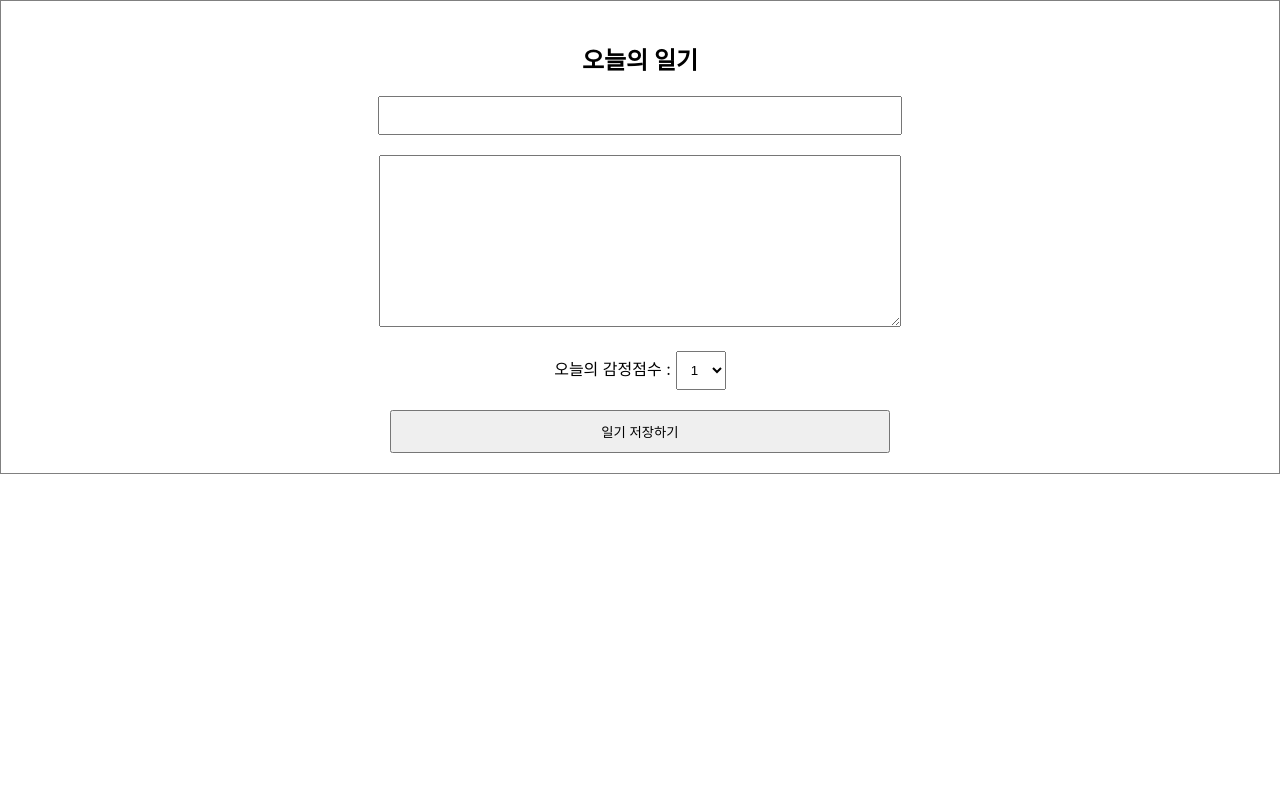
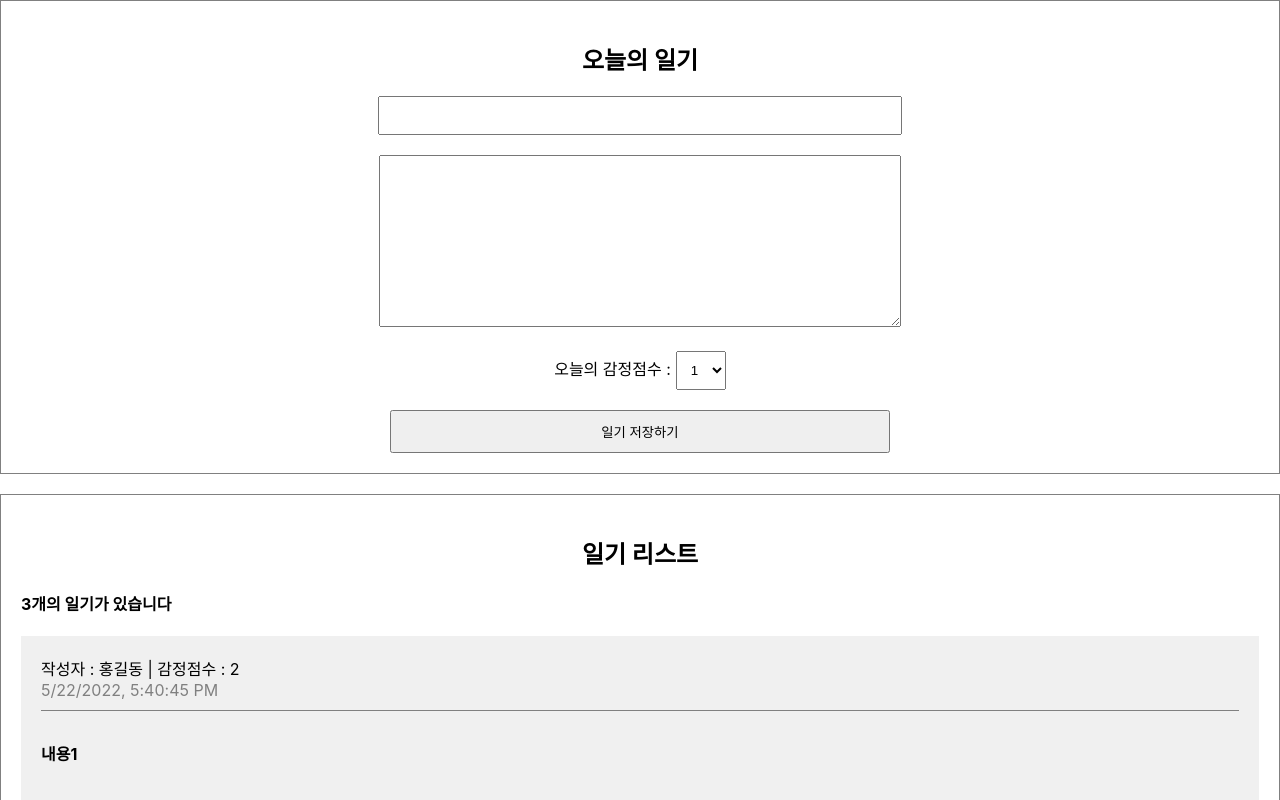
Before and after one commit to lyeo72/simpleDiary, a React (Create React App) app: page / in a window 1280 px wide. Shown: the top 800 px of the page. Built offline with nearby package versions, Linux system fonts and the light colour scheme.

Commit message:
리스트 렌더링

```diff
--- a/src/App.css
+++ b/src/App.css
@@ -26,3 +26,38 @@ textarea {
   padding: 10px;
   cursor: pointer;
 }
+
+/* list */
+
+.DiaryList {
+  border: 1px solid gray;
+  margin-top: 20px;
+  padding: 20px;
+}
+
+.DiaryList h2 {
+  text-align: center;
+}
+
+/* item */
+.DiaryItem {
+  background-color: rgb(240, 240, 240);
+  padding: 20px;
+  margin-top: 20px;
+}
+
+.DiaryItem .info {
+  border-bottom: 1px solid gray;
+  padding-bottom: 10px;
+  margin-bottom: 10px;
+}
+
+.DiaryItem .date {
+  color: gray;
+}
+
+.DiaryItem .contnet {
+  font-weight: bold;
+  margin-bottom: 20px;
+  padding-top: 20px;
+}
--- a/src/App.js
+++ b/src/App.js
@@ -1,10 +1,36 @@
+import React, { useState, useEffect } from "react";
 import "./App.css";
 import DiaryEditer from "./DiaryEditer";
+import DiaryList from "./DiaryList";
 
+const dummyList = [
+  {
+    id: 1,
+    author: "홍길동",
+    content: "내용1",
+    emotion: 2,
+    create_date: new Date().getTime(),
+  },
+  {
+    id: 2,
+    author: "이순신",
+    content: "내용2",
+    emotion: 1,
+    create_date: new Date().getTime(),
+  },
+  {
+    id: 3,
+    author: "유여진",
+    content: "내용3",
+    emotion: 4,
+    create_date: new Date().getTime(),
+  },
+];
 function App() {
   return (
     <div className="App">
       <DiaryEditer />
+      <DiaryList diaryList={dummyList} />
     </div>
   );
 }
--- /dev/null
+++ b/src/DiaryItem.js
@@ -0,0 +1,16 @@
+const DiaryItem = ({ author, content, emotion, create_date, id }) => {
+  return (
+    <div className="DiaryItem">
+      <div className="info">
+        <span>
+          작성자 : {author} | 감정점수 : {emotion}
+        </span>
+        <br />
+        <span className="date">{new Date(create_date).toLocaleString()}</span>
+      </div>
+      <div className="contnet">{content}</div>
+    </div>
+  );
+};
+
+export default DiaryItem;
--- /dev/null
+++ b/src/DiaryList.js
@@ -0,0 +1,23 @@
+import DiaryItem from "./DiaryItem";
+
+const DiaryList = ({ diaryList }) => {
+  console.log(diaryList);
+
+  return (
+    <div className="DiaryList">
+      <h2>일기 리스트</h2>
+      <h4>{diaryList.length}개의 일기가 있습니다</h4>
+      <div>
+        {diaryList.map((it) => (
+          <DiaryItem key={it.id} {...it} />
+        ))}
+      </div>
+    </div>
+  );
+};
+
+DiaryList.defaultProps = {
+  diaryList: [],
+};
+
+export default DiaryList;
```
